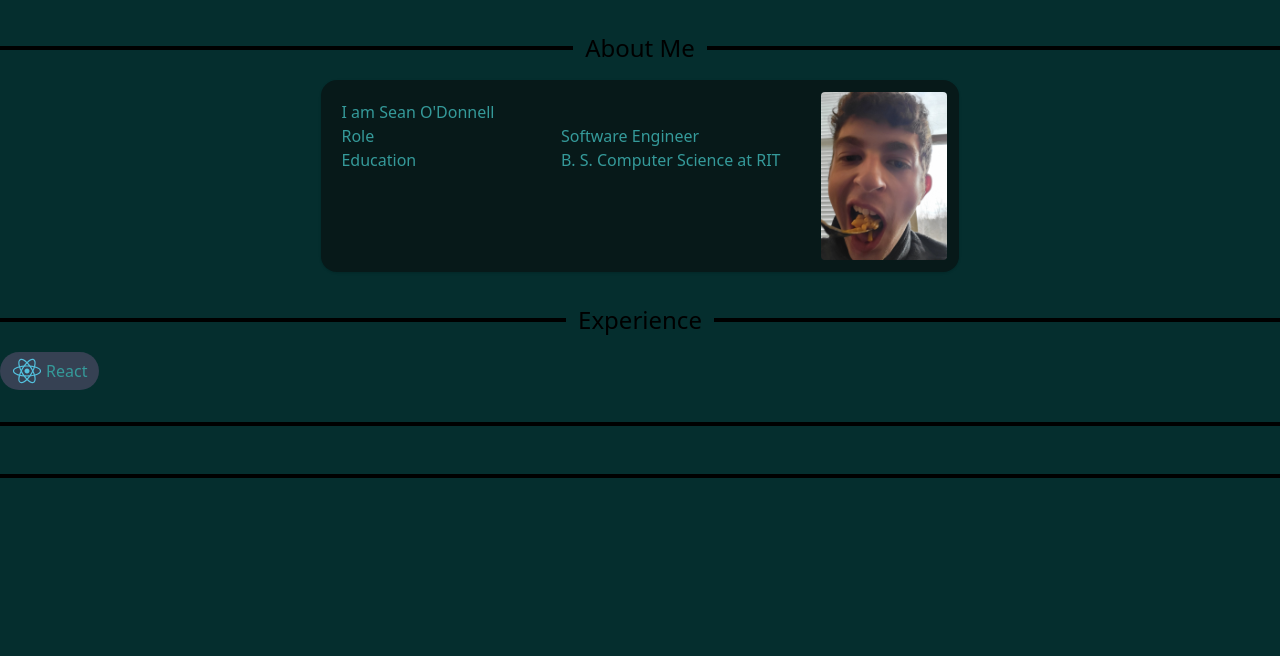
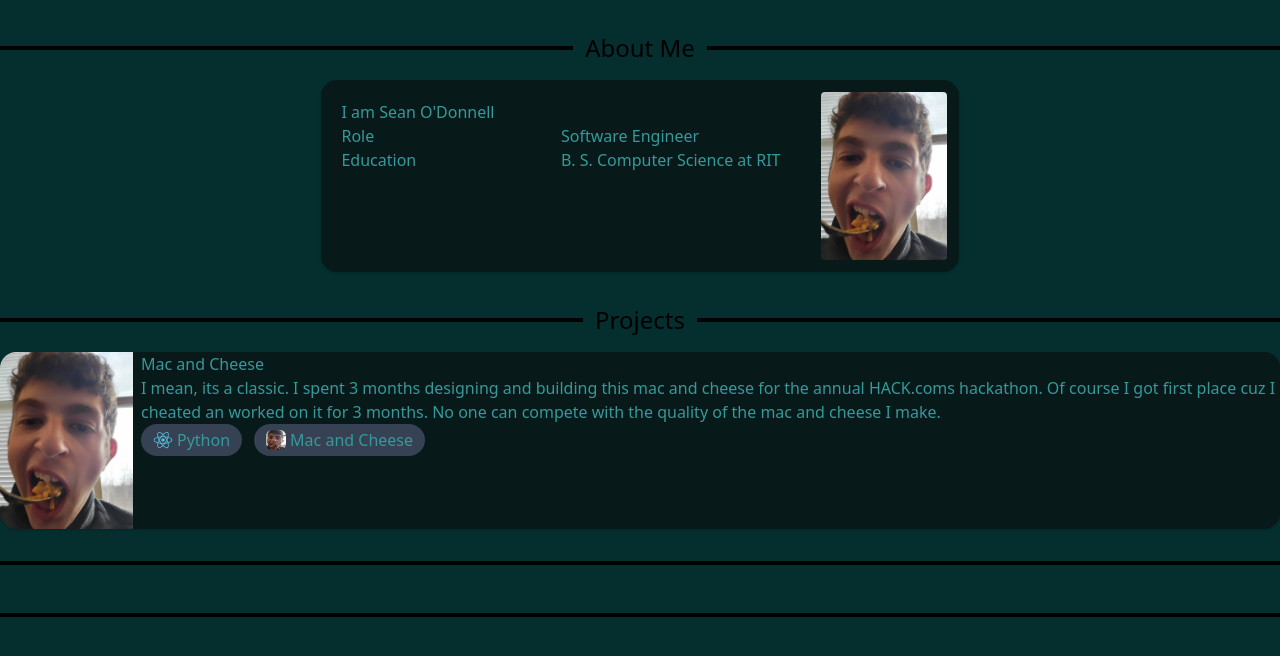
Before and after one commit to Saoski/test-portfolio, a Next.js app: page / in a window 1280 px wide. Shown: the top 656 px of the page. Built offline with nearby package versions, Linux system fonts and the light colour scheme.

Commit message:
Add project card

```diff
--- /dev/null
+++ b/app/components/ProjectCard.tsx
@@ -0,0 +1,32 @@
+import Card from "./Card";
+import Image, { StaticImageData } from "next/image";
+import SkillTag, { Skill } from "./SkillTag";
+
+interface ProjectCardProps {
+    title: string;
+    description: string;
+    image_src: StaticImageData;
+    skills: Skill[];
+}
+
+export default function ProjectCard({
+    title,
+    description,
+    image_src,
+    skills,
+}: ProjectCardProps) {
+    return (
+        <Card>
+            <Image src={image_src} alt="Me eating mac and cheese." height={100}/>
+            <div>
+                <h2>{title}</h2>
+                <p>{description}</p>
+                <div className="flex gap-3">
+                    {skills.map((skill) => (
+                        <SkillTag skill={skill} key={skill} />
+                    ))}
+                </div>
+            </div>
+        </Card>
+    );
+}
--- a/app/components/SkillTag.tsx
+++ b/app/components/SkillTag.tsx
@@ -1,11 +1,13 @@
 import Image, { StaticImageData } from "next/image";
 import reactIcon from "../assets/react-svgrepo-com.svg";
+import macAndCheese from "../assets/mac_and_cheese.jpg";
 
 export enum Skill {
     TypeScript = "TypeScript",
     React = "React",
     Python = "Python",
     RobotFramework = "Robot Framework",
+    MacAndCheese = "Mac and Cheese",
 }
 
 interface SkillProps {
@@ -17,13 +19,16 @@ export default function SkillTag({ skill }: SkillProps) {
         [Skill.React]: reactIcon,
         [Skill.Python]: reactIcon,
         [Skill.RobotFramework]: reactIcon,
+        [Skill.MacAndCheese]: macAndCheese,
     };
 
     const skillSrc = getSkillImageSrc[skill];
 
     return (
         <div className="flex gap-1 items-center text-primary-fg bg-gray-700 size-fit py-1 px-3 rounded-3xl">
-            <Image src={skillSrc} alt={skill} width={30} />
+            <div className="relative size-5 overflow-hidden rounded-md">
+                <Image src={skillSrc} alt={skill} fill sizes="20px" />
+            </div>
             <span>{skill}</span>
         </div>
     );
--- a/app/page.tsx
+++ b/app/page.tsx
@@ -1,14 +1,24 @@
 import AboutMe from "./components/AboutMe";
 import Divider from "./components/Divider";
+import ProjectCard from "./components/ProjectCard";
+import macAndCheese from "./assets/mac_and_cheese.jpg"
 import SkillTag, { Skill } from "./components/SkillTag";
 
 export default function Home() {
+    const macAndCheeseDescription =
+        "I mean, its a classic. I spent 3 months designing and building this mac and cheese for the annual HACK.coms hackathon. Of course I got first place cuz I cheated an worked on it for 3 months. No one can compete with the quality of the mac and cheese I make.";
+
     return (
         <>
-            <Divider text="About Me"/>
+            <Divider text="About Me" />
             <AboutMe />
-            <Divider text="Experience"/>
-            <SkillTag skill={Skill.React}/>
+            <Divider text="Projects" />
+            <ProjectCard
+                title="Mac and Cheese"
+                description={macAndCheeseDescription}
+                image_src={macAndCheese}
+                skills={[Skill.Python, Skill.MacAndCheese]}
+            />
             <Divider />
             <Divider />
         </>
```
